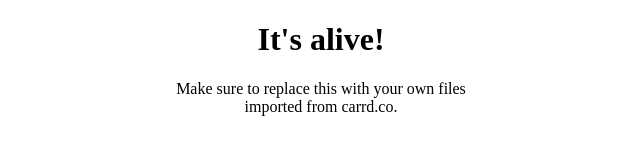
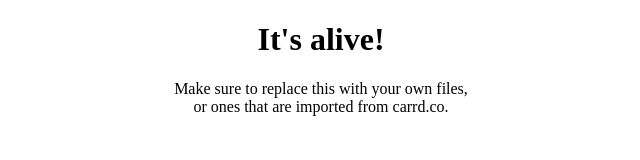
Before and after one commit to tytech039/SimpleExpressServer, a website: page public/index.html in a window 1280 px wide. Shown: the whole page, without its empty margins (319-959 px from the left). Drawn offline with Linux system fonts and the light colour scheme.

Commit message:
example file

```diff
--- a/public/index.html
+++ b/public/index.html
@@ -6,6 +6,6 @@
   </head>
   <body>
     <h1 style="text-align: center">It's alive!</h1>
-    <p style="text-align: center">Make sure to replace this with your own files<br>imported from carrd.co.</p>
+    <p style="text-align: center">Make sure to replace this with your own files,<br> or ones that are imported from carrd.co.</p>
   </body>
 </html>
```
